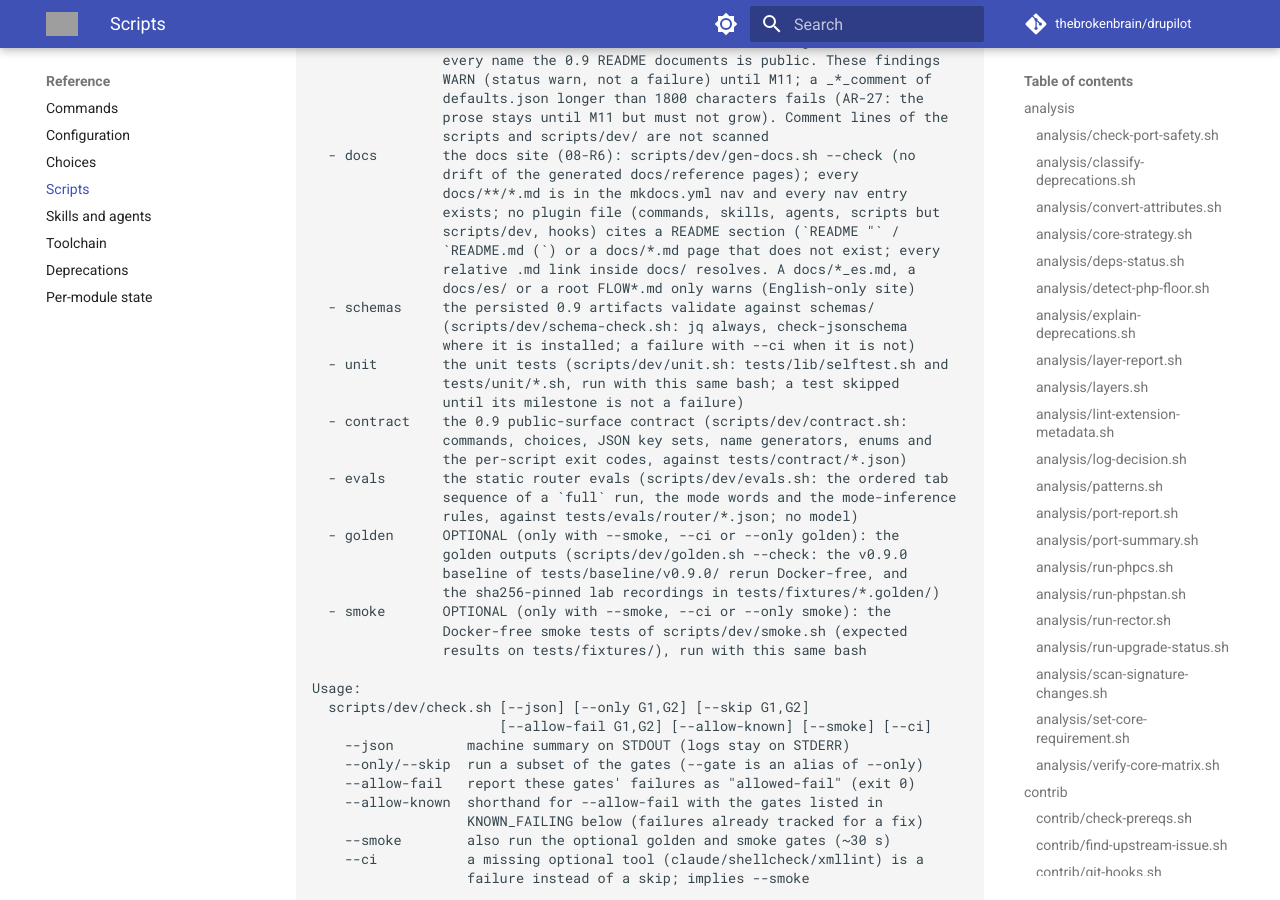
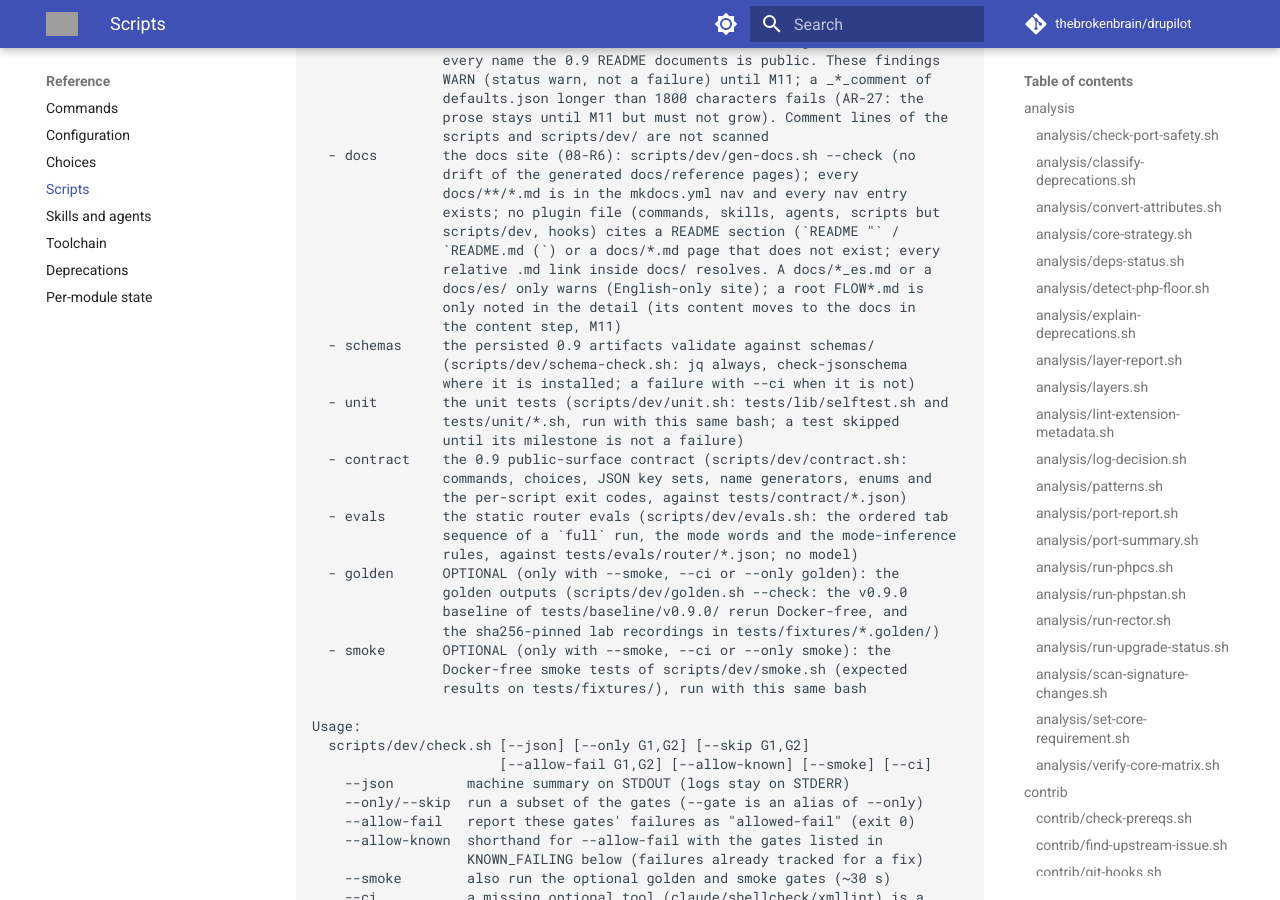
Before and after one commit to thebrokenbrain/drupilot, an MkDocs documentation site: the page built from docs/reference/scripts.md, in a window 1280 px wide and 900 px high, scrolled down 58890 px. Built offline with MkDocs 1.6.1 and Material for MkDocs 9.7.7, drawn with Linux system fonts in a browser that asks for light colours; comment, search, counter and statistics services are not loaded; grey boxes are pictures that could not be loaded.

Commit message:
fix(dev): the docs gate notes the root FLOW*.md instead of warning
M1's acceptance expects the docs gate to pass, but the root FLOW.md and
FLOW_es.md made it warn until their content moves to the docs (M11). They
are now named in the pass detail; a Spanish page under docs/ still warns.
The generated scripts page follows the check.sh header.

```diff
--- a/docs/reference/scripts.md
+++ b/docs/reference/scripts.md
@@ -3079,8 +3079,10 @@ Gates (in order; names are what --only/--skip/--allow-fail take):
                 exists; no plugin file (commands, skills, agents, scripts but
                 scripts/dev, hooks) cites a README section (`README "` /
                 `README.md (`) or a docs/*.md page that does not exist; every
-                relative .md link inside docs/ resolves. A docs/*_es.md, a
-                docs/es/ or a root FLOW*.md only warns (English-only site)
+                relative .md link inside docs/ resolves. A docs/*_es.md or a
+                docs/es/ only warns (English-only site); a root FLOW*.md is
+                only noted in the detail (its content moves to the docs in
+                the content step, M11)
   - schemas     the persisted 0.9 artifacts validate against schemas/
                 (scripts/dev/schema-check.sh: jq always, check-jsonschema
                 where it is installed; a failure with --ci when it is not)
```
Also changed, not shown: CHANGELOG.md (+2 -1 lines), CLAUDE.md (+1 -1 lines), 2 other files.
